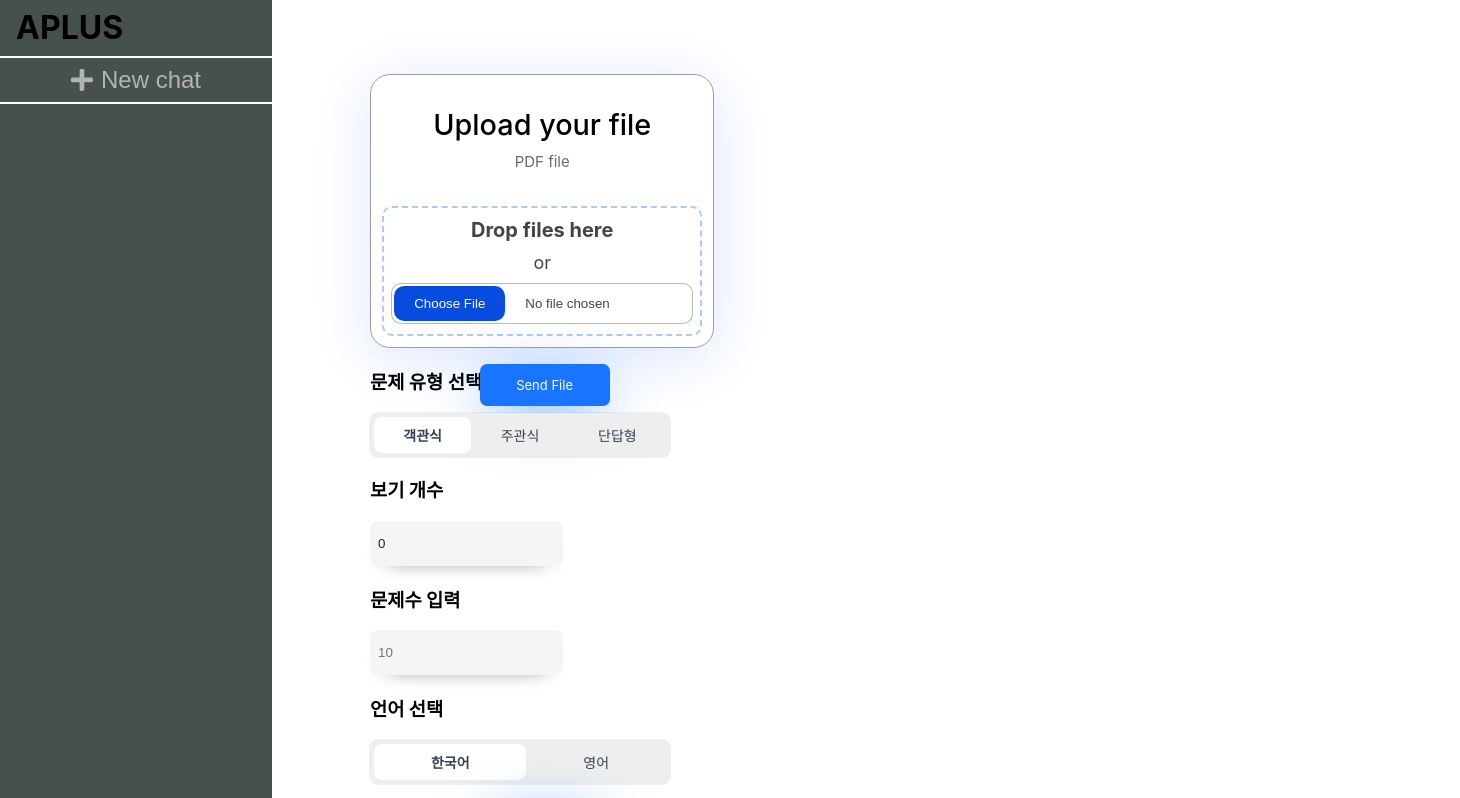
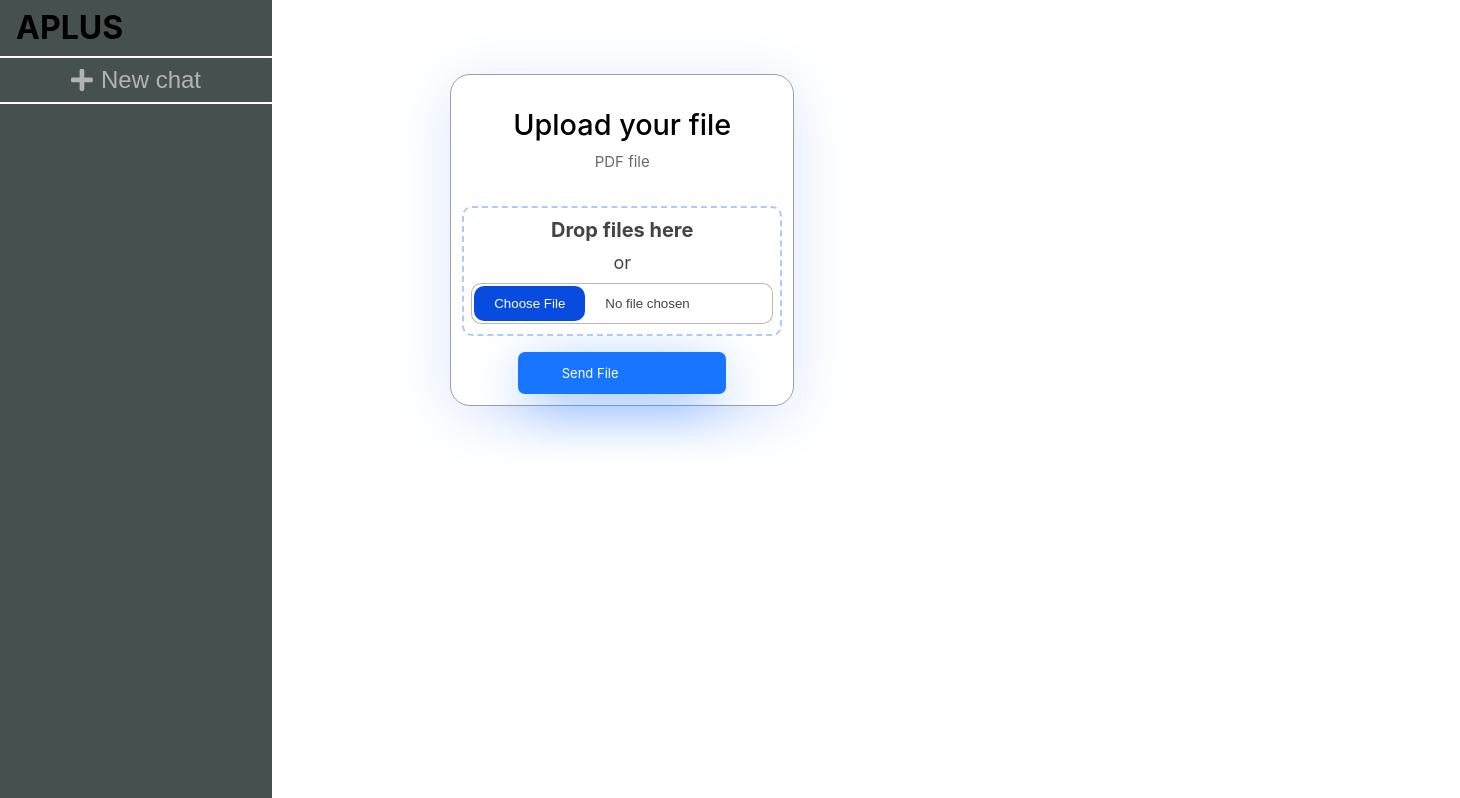
Before and after one commit to APLUS-capstone/FE, a React (Create React App) app: page / in a window 1280 px wide. Shown: the top 798 px of the page, 1460 px wide, since content can reach past the window. Built offline with nearby package versions, Linux system fonts and the light colour scheme.

Commit message:
feat: file send 구조 세팅

```diff
--- a/package.json
+++ b/package.json
@@ -6,6 +6,7 @@
     "@testing-library/jest-dom": "^5.17.0",
     "@testing-library/react": "^13.4.0",
     "@testing-library/user-event": "^13.5.0",
+    "axios": "^1.6.2",
     "react": "^18.2.0",
     "react-dom": "^18.2.0",
     "react-router-dom": "^6.18.0",
--- a/src/components/Checklist.js
+++ b/src/components/Checklist.js
@@ -2,7 +2,10 @@ import React, { useState } from "react";
 import styled from "styled-components";
 import CustomBtn from "./CustomBtn";
 import RadioGroup from "./RadioGroup";
+
 const Checklist = () => {
+  const [fileUploaded, setFileUploaded] = useState(false);
+  const [selectedFile, setSelectedFile] = useState(null);
   const [questionTypeRadio, setQuestionTypeRadio] = useState("multipleChoice"); //문제유형
   const [languageType, setLanguageType] = useState("kor"); // 언어
   const [optionsCount, setOptionsCount] = useState(0); // 보기 수
@@ -31,6 +34,43 @@ const Checklist = () => {
     setQuestionsCount(e.target.value);
   };
 
+  const handleFileChange = (e) => {
+    //파일 선택됨
+    if (e.target.files.length > 0) {
+      setSelectedFile(e.target.files[0]);
+      setFileUploaded(true);
+    }
+  };
+
+  const handleSendFile = async () => {
+    //여기서 이제 파일을 백으로 보냄
+    //FormData 객체에 담아서 보낸다
+    if (selectedFile) {
+      //선텍된 파일이 있는 경우에만
+
+      const formData = new FormData();
+      // formData.append("userId", userID);
+      formData.append("file", selectedFile);
+
+      // axios({
+      //   method: "post",
+      //   url: "여기에 백 api 주소",
+      //   data: formData,
+      // })
+      //   .then((result) => {
+      //     console.log("요청성공");
+      //     console.log(result);
+      //   })
+      //   .catch((error) => {
+      //     console.log("요청실패");
+      //     console.log(error);
+      //   });
+    } else {
+      //선택된 파일이 없음
+      console.log("No file selected");
+    }
+  };
+
   //각각 입력받은 form 을 확인하는 함수
   const handleSubmit = (e) => {
     e.preventDefault();
@@ -49,18 +89,32 @@ const Checklist = () => {
       onSubmit={handleSubmit}
       isMultipleChoice={questionTypeRadio === "multipleChoice"}
     >
+      <ChecklistItem>
         <Form>
           <FormTitle>Upload your file</FormTitle>
           <FormParagraph>PDF file</FormParagraph>
           <DropContainer htmlFor="file-input">
             <DropTitle>Drop files here</DropTitle>
             or
-          <FileInput type="file" accept=".pdf" required id="file-input" />
+            <FileInput
+              type="file"
+              accept=".pdf"
+              required
+              id="file-input"
+              onChange={handleFileChange}
+            />
           </DropContainer>
+          <CustomBtn
+            text="Send File"
+            textAfter=" to String"
+            onClick={handleSendFile}
+          />
         </Form>
         {/* 파일 선택이 되면, 이걸 백에 보내서 string 변환해옴 */}
-      <CustomBtn text="Send File" />
+      </ChecklistItem>
 
+      {fileUploaded && (
+        <ChecklistItem>
           <FormSection title="문제 유형 선택">
             <RadioGroup
               name="questionType"
@@ -106,70 +160,34 @@ const Checklist = () => {
             />
           </FormSection>
 
-      <CustomBtn text="Create Question" />
+          <CustomBtn text="Create Question" textAfter=" to String" />
+        </ChecklistItem>
+      )}
     </ChecklistContainer>
   );
 };
 
-const ChecklistContainer = styled.form`
-  position: flex;
-  flex-direction: column;
-  justify-content: center;
-  align-items: center;
-  width: 27rem;
+const ChecklistContainer = styled.div`
+  display: flex;
+  flex-direction: row;
+  /* justify-content: space-around; */
+  gap: 10rem;
+  width: 60rem;
   //객관식일때는 선지 개수 옵션이 늘어나니까, 화면 크기를 늘린다
   height: ${(props) => (props.isMultipleChoice ? "50rem" : "45rem")};
   padding: 10px 50px;
   border-radius: 20px;
   position: absolute;
   top: 2rem;
-  left: 20rem;
+  left: 25rem;
   /* border: 1px solid rgb(159, 159, 160); */
 `;
+const ChecklistItem = styled.div`
+  display: flex;
+  flex-direction: column;
 
-const RadioInputs = styled.div`
-  position: relative;
-  display: flex;
-  flex-wrap: wrap;
-  border-radius: 0.5rem;
-  background-color: #eee;
-  box-sizing: border-box;
-  box-shadow: 0 0 0px 1px rgba(0, 0, 0, 0.06);
-  padding: 0.25rem;
-  width: 300px;
-  font-size: 14px;
+  /* border: 1px solid rgb(159, 159, 160); */
 `;
-
-const Radio = styled.label`
-  flex: 1 1 auto;
-  text-align: center;
-
-  input {
-    display: none;
-  }
-
-  .name {
-    display: flex;
-    cursor: pointer;
-    align-items: center;
-    justify-content: center;
-    border-radius: 0.5rem;
-    border: none;
-    padding: 0.5rem 0;
-    color: rgba(51, 65, 85, 1);
-    transition: all 0.15s ease-in-out;
-
-    &:hover {
-      background-color: #f3f3f3;
-    }
-  }
-
-  input:checked + .name {
-    background-color: #fff;
-    font-weight: 600;
-  }
-`;
-
 const InputText = styled.input`
   max-width: 190px;
   background-color: #f5f5f5;
--- a/src/components/CustomBtn.js
+++ b/src/components/CustomBtn.js
@@ -1,5 +1,5 @@
 import styled from "styled-components";
-const CustomBtn = ({ text }) => {
+const CustomBtn = ({ text, textAfter }) => {
   return (
     <StyledButton style={{ verticalAlign: "middle" }}>
       <ButtonSpan>{text}</ButtonSpan>
@@ -8,7 +8,7 @@ const CustomBtn = ({ text }) => {
 };
 
 const StyledButton = styled.button`
-  position: absolute;
+  /* position: absolute; */
   margin-top: 1rem;
   left: 30%;
   display: inline-block;
@@ -20,7 +20,7 @@ const StyledButton = styled.button`
   text-align: center;
   font-size: 13px;
   box-shadow: 0px 14px 56px -11px #1875ff;
-  width: 10em;
+  width: 13rem;
   padding: 1em;
   transition: all 0.4s;
   cursor: pointer;
@@ -30,7 +30,7 @@ const StyledButton = styled.button`
   }
 
   &:hover span:after {
-    opacity: 4; /* This should likely be 1 instead of 4 as opacity ranges from 0 to 1 */
+    opacity: 4;
     right: 0;
   }
 `;
@@ -42,11 +42,11 @@ const ButtonSpan = styled.span`
   transition: 0.4s;
 
   &:after {
-    /* content: "for free"; */
-    position: absolute;
+    content: "{textAfter}";
+    /* position: absolute; */
     opacity: 0;
     top: 0;
-    right: -20px;
+    right: -50px;
     transition: 0.7s;
   }
 `;
```
Also changed, not shown: 1 other file (tests, documents, lock files or other folders). Lines whose indentation alone changed are shown as unchanged.
